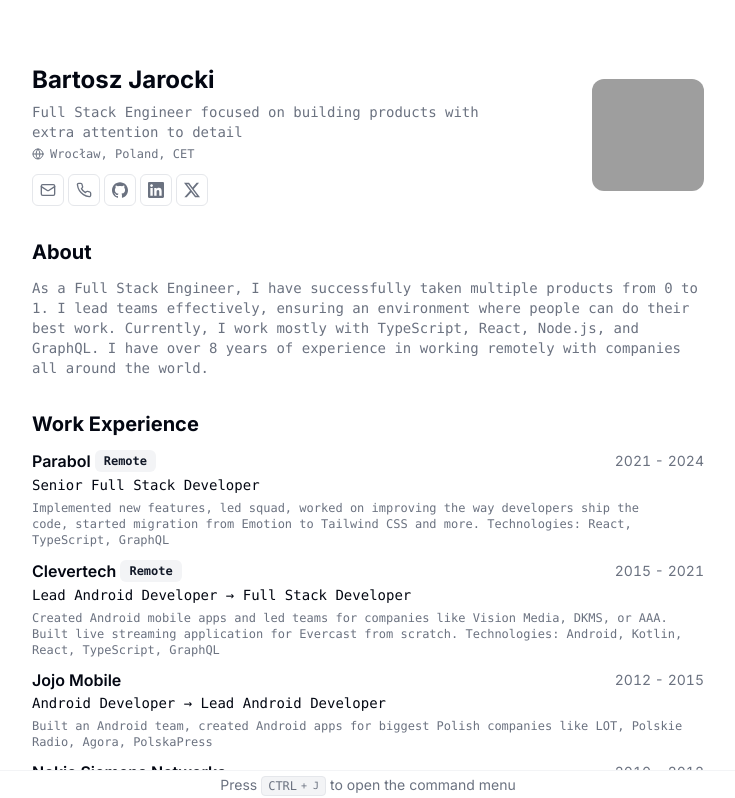
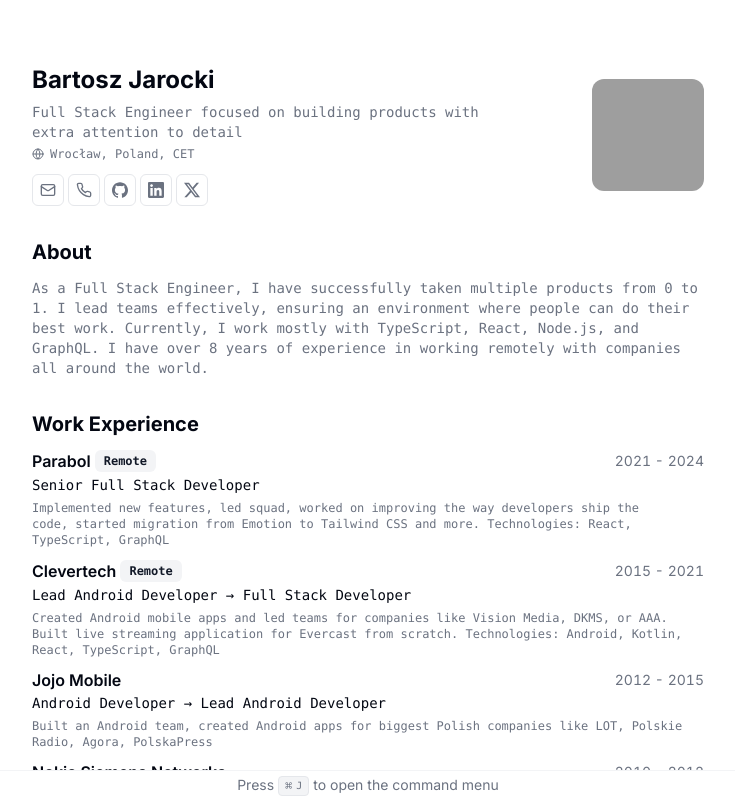
Before and after one commit to ianhobbs/cv-ianhobbs-art, a Next.js app: page / in a window 1280 px wide. Shown: the top 798 px of the page, without its empty margins (272-1007 px from the left). Built offline with nearby package versions, Linux system fonts and the light colour scheme; grey boxes are pictures that could not be loaded.

Commit message:
Revert "Display the correct button based on the user platform (#46)"
This reverts commit 732668a5c223f483144ef99dd775df8a7c174880.

```diff
--- a/src/components/command-menu.tsx
+++ b/src/components/command-menu.tsx
@@ -13,7 +13,6 @@
 } from "@/components/ui/command";
 import { Button } from "./ui/button";
 import { CommandIcon } from "lucide-react";
-import { useOS } from "@/hooks/useOS";
 
 interface Props {
   links: { url: string; title: string }[];
@@ -21,7 +20,6 @@
 
 export const CommandMenu = ({ links }: Props) => {
   const [open, setOpen] = React.useState(false);
-  const os = useOS();
 
   React.useEffect(() => {
     const down = (e: KeyboardEvent) => {
@@ -40,7 +38,7 @@
       <p className="fixed bottom-0 left-0 right-0 hidden border-t border-t-muted bg-white p-1 text-center text-sm text-muted-foreground print:hidden xl:block">
         Press{" "}
         <kbd className="pointer-events-none inline-flex h-5 select-none items-center gap-1 rounded border bg-muted px-1.5 font-mono text-[10px] font-medium text-muted-foreground opacity-100">
-          <span className="text-xs">{os === "mac" ? "⌘" : "CTRL"}</span>+ J
+          <span className="text-xs">⌘</span>J
         </kbd>{" "}
         to open the command menu
       </p>
--- a/src/hooks/useOS.ts
+++ /dev/null
@@ -1,17 +0,0 @@
-import { useMemo } from "react";
-
-export type OS = "mac" | "windows" | "linux" | "other";
-
-export const useOS = (): OS => {
-  const getOperatingSystem = (): OS => {
-    const userAgent = window.navigator.userAgent.toLowerCase();
-
-    if (userAgent.includes("mac")) return "mac";
-    if (userAgent.includes("win")) return "windows";
-    if (userAgent.includes("linux")) return "linux";
-
-    return "other";
-  };
-
-  return useMemo(() => getOperatingSystem(), []);
-};
```
